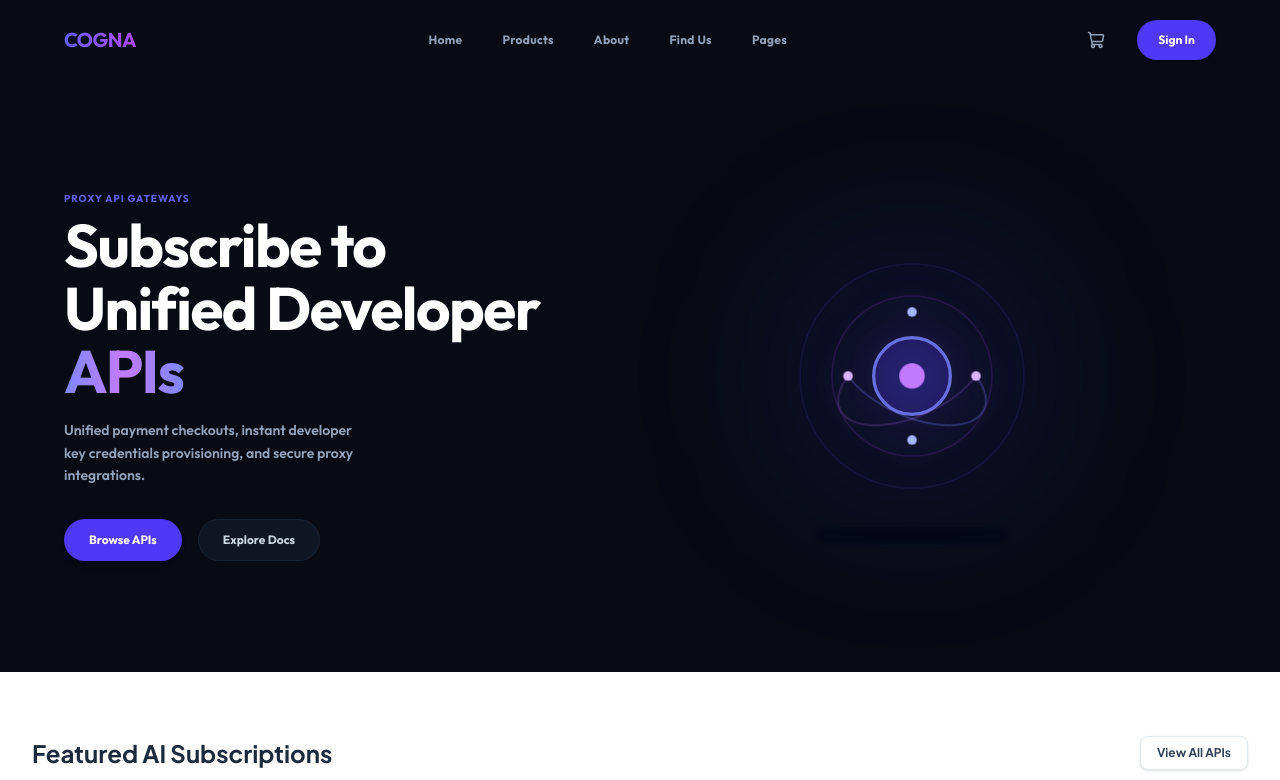
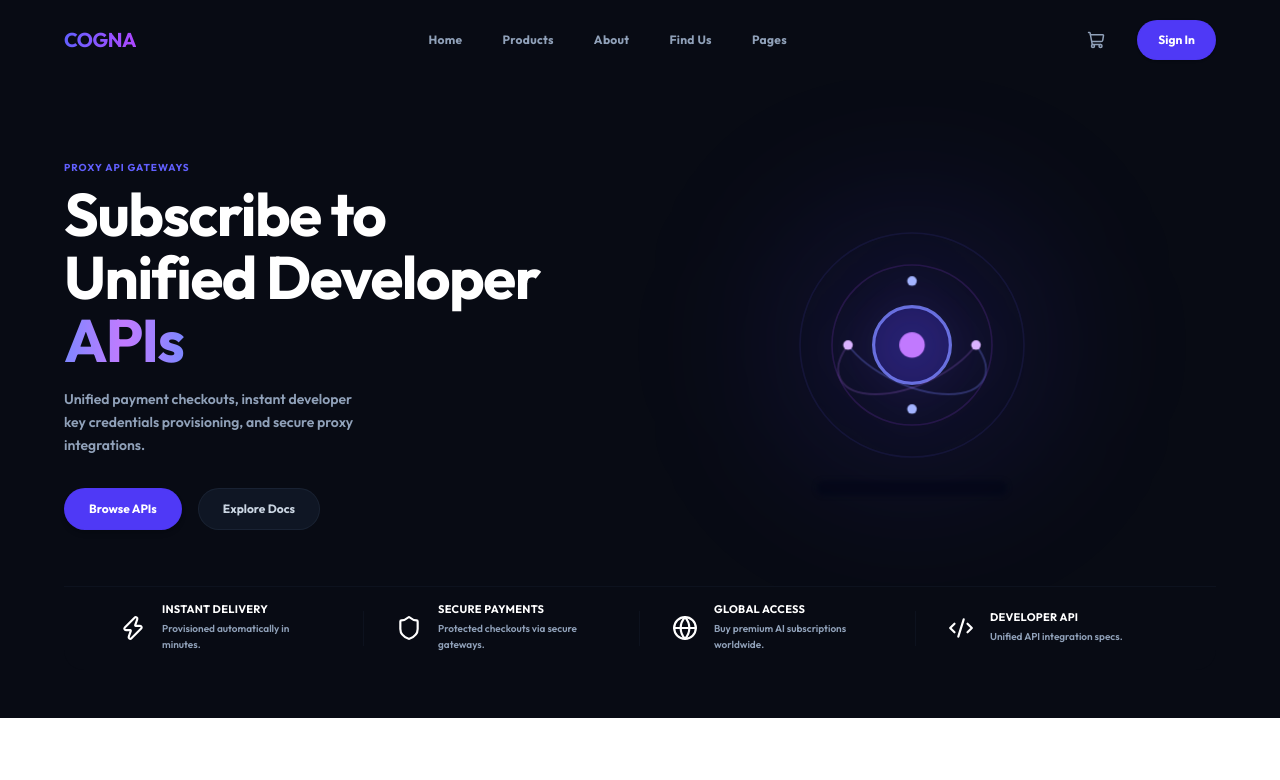
Before and after one commit to abdoulaahmad/cogna, a Next.js app in the folder cogna-frontend/: page / in a window 1280 px wide. Shown: the top 780 px of the page. Built offline with nearby package versions, Linux system fonts and the light colour scheme.

Commit message:
style: refine trust feature bar proportions, spacing, and dimensions

```diff
--- a/cogna-frontend/src/components/landing/hero.tsx
+++ b/cogna-frontend/src/components/landing/hero.tsx
@@ -2,13 +2,37 @@
 
 import React from 'react';
 import Link from 'next/link';
+import { Zap, Shield, Globe, Code2 } from 'lucide-react';
 
 export default function Hero() {
+  const features = [
+    {
+      title: 'Instant Delivery',
+      desc: 'Provisioned automatically in minutes.',
+      icon: <Zap className="text-white shrink-0" size={26} />,
+    },
+    {
+      title: 'Secure Payments',
+      desc: 'Protected checkouts via secure gateways.',
+      icon: <Shield className="text-white shrink-0" size={26} />,
+    },
+    {
+      title: 'Global Access',
+      desc: 'Buy premium AI subscriptions worldwide.',
+      icon: <Globe className="text-white shrink-0" size={26} />,
+    },
+    {
+      title: 'Developer API',
+      desc: 'Unified API integration specs.',
+      icon: <Code2 className="text-white shrink-0" size={26} />,
+    },
+  ];
+
   return (
-    <section className="bg-[#080b14] text-white min-h-[50vh] flex items-center py-16 lg:py-24 font-display relative overflow-hidden">
+    <section className="bg-[#080b14] text-white flex flex-col font-display relative overflow-hidden pb-12">
 
-      {/* LEFT & RIGHT columns container */}
-      <div className="mx-auto max-w-7xl px-8 sm:px-12 lg:px-16 w-full relative z-10">
+      {/* Hero Content Section */}
+      <div className="mx-auto max-w-7xl px-8 sm:px-12 lg:px-16 w-full relative z-10 pt-16 pb-12 lg:pt-20 lg:pb-14">
         <div className="grid grid-cols-1 lg:grid-cols-[45fr_55fr] gap-12 items-center">
 
           {/* LEFT Column (45%) */}
@@ -17,7 +41,6 @@ export default function Hero() {
               Proxy API Gateways
             </span>
 
-            {/* Huge 3-line headline with highlighted word */}
             <h1 className="text-4xl sm:text-5xl lg:text-6xl font-bold tracking-tight leading-[1.05] mb-4 text-white">
               Subscribe to <br />
               Unified Developer <br />
@@ -26,12 +49,10 @@ export default function Hero() {
               </span>
             </h1>
 
-            {/* Paragraph constrained to 60% of the column */}
             <p className="text-xs sm:text-sm font-semibold text-slate-400 leading-relaxed max-w-[85%] lg:max-w-[60%]">
               Unified payment checkouts, instant developer key credentials provisioning, and secure proxy integrations.
             </p>
 
-            {/* Large spacing before buttons */}
             <div className="flex items-center gap-4 mt-8">
               <Link
                 href="/catalog"
@@ -49,7 +70,7 @@ export default function Hero() {
           </div>
 
           {/* RIGHT Column (55%) */}
-          <div className="flex items-center justify-center relative min-h-[300px] lg:min-h-[400px]">
+          <div className="flex items-center justify-center relative min-h-[300px] lg:min-h-[350px]">
 
             {/* Neon glow behind the illustration */}
             <div className="absolute w-[250px] h-[250px] bg-indigo-600/15 rounded-full blur-[80px] pointer-events-none z-0" />
@@ -61,18 +82,12 @@ export default function Hero() {
                 className="w-full h-full text-indigo-500 drop-shadow-[0_0_20px_rgba(99,102,241,0.3)]"
                 fill="none"
               >
-                {/* Orbital Rings */}
                 <circle cx="100" cy="100" r="70" className="stroke-indigo-500/10 stroke-[1]" />
                 <circle cx="100" cy="100" r="50" className="stroke-purple-500/15 stroke-[1] stroke-dashed" />
-
-                {/* Central Sphere Core */}
                 <circle cx="100" cy="100" r="24" className="fill-indigo-600/25 stroke-indigo-400/80 stroke-2" />
                 <circle cx="100" cy="100" r="8" className="fill-purple-400 animate-pulse" />
-
-                {/* Orbital nodes and lines */}
                 <path d="M 60 100 A 40 20 25 1 0 140 100" className="stroke-indigo-400/30 stroke-[1.2]" />
                 <path d="M 60 100 A 40 20 -25 1 0 140 100" className="stroke-purple-400/20 stroke-[1.2]" />
-
                 <circle cx="100" cy="60" r="3" className="fill-indigo-300" />
                 <circle cx="140" cy="100" r="3" className="fill-purple-300" />
                 <circle cx="100" cy="140" r="3" className="fill-indigo-300" />
@@ -81,9 +96,36 @@ export default function Hero() {
             </div>
 
             {/* Dark circular pedestal underneath the floating sphere */}
-            <div className="absolute bottom-4 lg:bottom-8 left-1/2 -translate-x-1/2 w-48 h-4 bg-slate-950/60 rounded-full blur-[2px] border border-slate-800/10 z-0" />
+            <div className="absolute bottom-4 lg:bottom-6 left-1/2 -translate-x-1/2 w-48 h-4 bg-slate-950/60 rounded-full blur-[2px] border border-slate-800/10 z-0" />
           </div>
 
+        </div>
+      </div>
+
+      {/* Feature Bar (Trust / Value Proposition Section) */}
+      <div className="mx-auto max-w-7xl px-8 sm:px-12 lg:px-16 w-full relative z-10">
+        <div className="bg-[#080b14] rounded-b-[20px] border-t border-slate-800/25 grid grid-cols-1 md:grid-cols-4 min-h-[70px] md:min-h-[80px] py-4 px-4 md:px-6 items-center gap-y-6 md:gap-y-0">
+          {features.map((feat, idx) => (
+            <div
+              key={idx}
+              className="relative flex items-center gap-4 px-4 lg:px-8"
+            >
+              {feat.icon}
+              <div className="flex flex-col text-left">
+                <h4 className="text-[11px] font-bold text-white tracking-wide uppercase leading-tight">
+                  {feat.title}
+                </h4>
+                <p className="text-[10px] font-semibold text-slate-400 mt-1 leading-relaxed max-w-[160px]">
+                  {feat.desc}
+                </p>
+              </div>
+
+              {/* Taller vertical divider on the right side of the cell (70% of bar height) */}
+              {idx < 3 && (
+                <div className="hidden md:block absolute right-0 top-[15%] bottom-[15%] w-px bg-slate-800/25" />
+              )}
+            </div>
+          ))}
         </div>
       </div>
 
```
